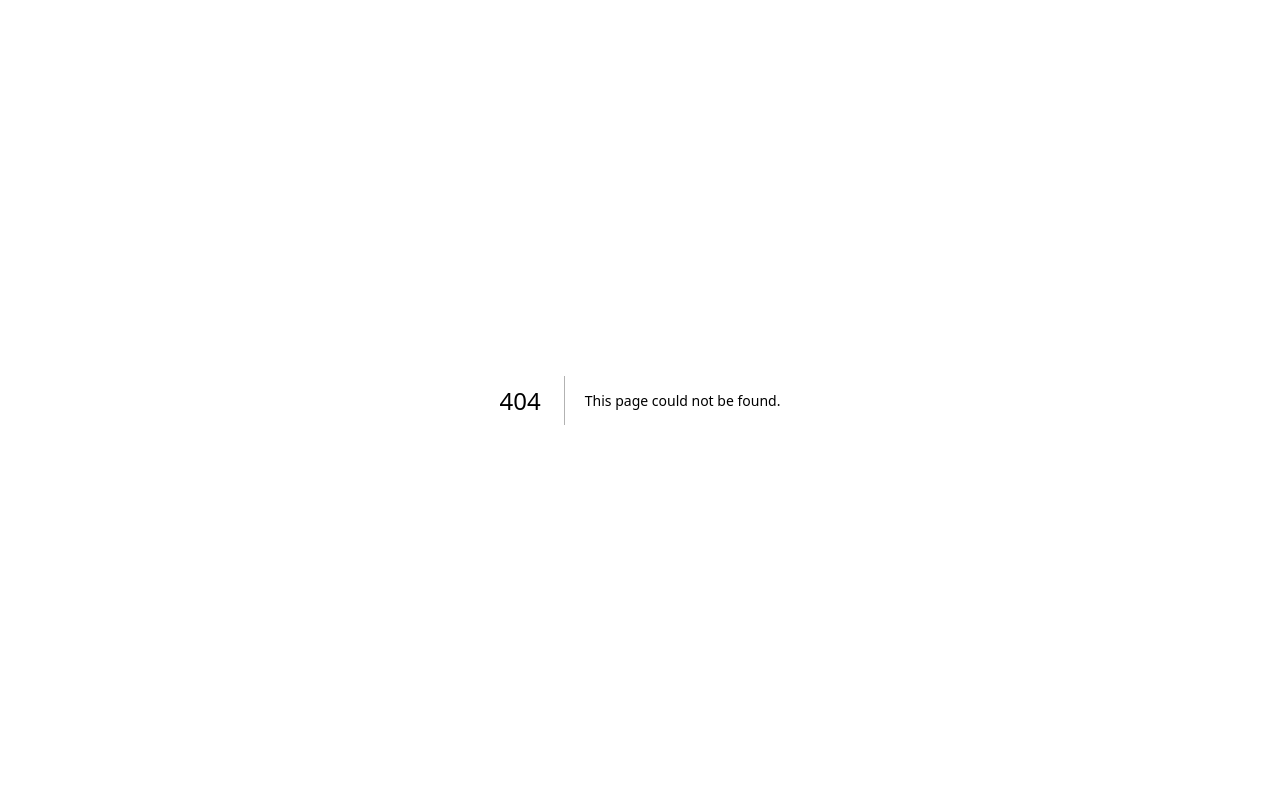
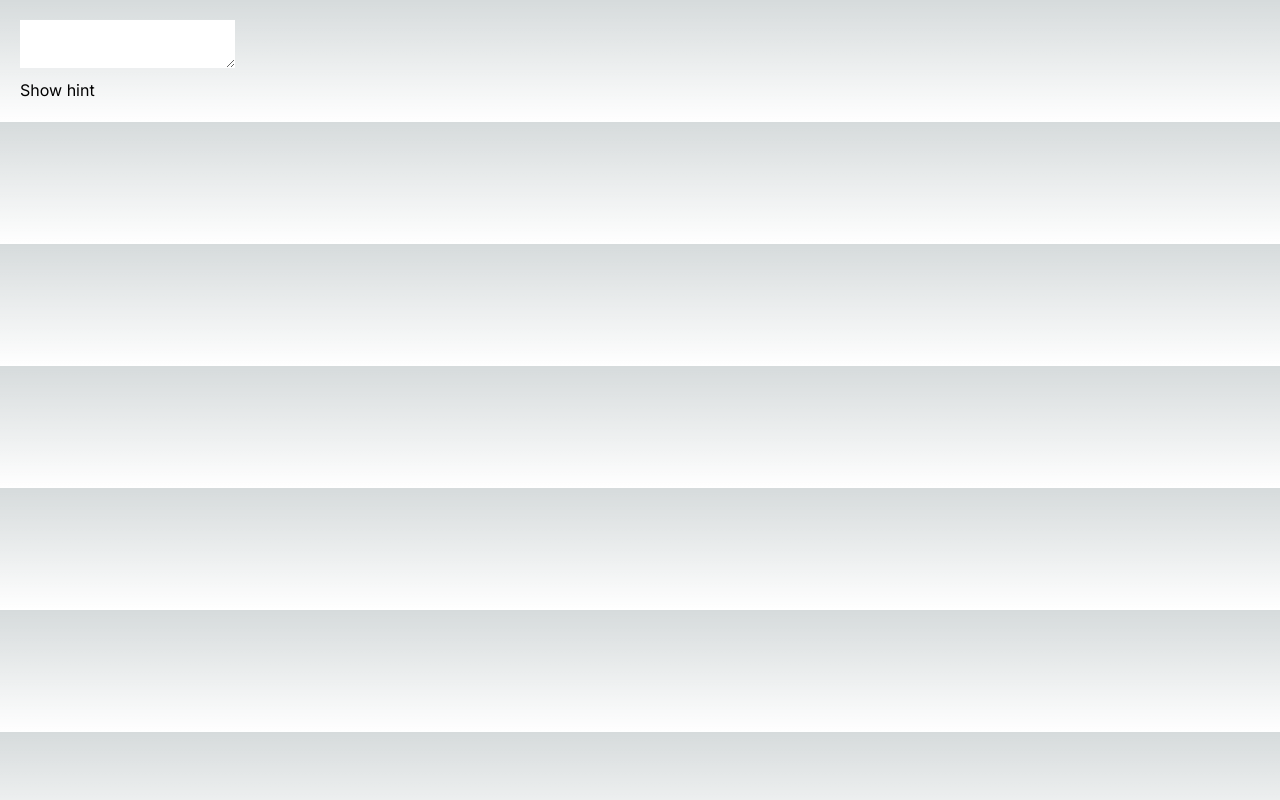
Before and after one commit to chut89/demo-set-intersection-client, a Next.js app: page /input-text-with-hint in a window 1280 px wide. Before the commit this address had no page. Built offline with nearby package versions, Linux system fonts and the light colour scheme.

Commit message:
apply input as route group, add input-text-with-hint example

```diff
--- a/src/app/input/food.tsx
+++ b/src/app/(input)/filterable-list/page.tsx
@@ -1,10 +1,10 @@
 'use client';
 import { useState } from 'react';
-import './input.css';
+import '../input.css';
 import { foods, filterItems } from './data.js';
 
 
-export function FilterableList() {
+export default function FilterableList() {
   const [query, setQuery] = useState('');
 
   function handleChange(e) {
--- /dev/null
+++ b/src/app/(input)/input-text-with-hint/page.tsx
@@ -0,0 +1,27 @@
+'use client';
+import { useState } from 'react';
+import '../input.css';
+
+export default function InputTextWithHint() {
+  const [showHint, setShowHint] = useState(false);
+
+  return (
+    <div>
+      {showHint && <p><i>Hint: Your favorite city?</i></p>}
+      <Form />
+      <button onClick={() => {
+          setShowHint(!showHint);
+      }}>{showHint ? 'Hide hint' : 'Show hint'}</button>
+    </div>
+  );
+}
+
+function Form() {
+  const [text, setText] = useState('');
+  return (
+    <textarea
+      value={text}
+      onChange={e => setText(e.target.value)}
+    />
+  );
+}
--- a/src/app/input/input.css
+++ b/src/app/(input)/input.css
@@ -53,3 +53,5 @@ hr {
   border-color: #aaa;
   border-width: 1px;
 }
+
+textarea { display: block; margin: 10px 0; }
--- a/src/app/input/input.tsx
+++ b/src/app/(input)/sync-inputs/page.tsx
@@ -1,8 +1,8 @@
 'use client';
 import { useState } from 'react';
-import './input.css';
+import '../input.css';
 
-export function SyncedInputs() {
+export default function SyncedInputs() {
   const [text, setText] = useState('');
 
   function handleChange(e) {
--- a/src/app/input/page.tsx
+++ /dev/null
@@ -1,9 +0,0 @@
-'use client';
-import { useState } from 'react';
-import './input.css';
-import { foods, filterItems } from './data.js';
-import { FilterableList } from './food.tsx'
-
-export default function App() {
-    return FilterableList();
-}
--- a/src/app/page.tsx
+++ b/src/app/page.tsx
@@ -12,7 +12,13 @@ export default function Page() {
           <Link href="/clock">Clock example</Link>
         </li>
         <li>
-          <Link href="/input">Food example</Link>
+          <Link href="/sync-inputs">Sync Inputs example</Link>
+        </li>
+        <li>
+          <Link href="/filterable-list">Filterable list example</Link>
+        </li>
+        <li>
+          <Link href="/input-text-with-hint">Input text with hint example</Link>
         </li>
       </ul>
     </nav>
```
Also changed, not shown: src/app/(input)/filterable-list/data.js (renamed from src/app/input/data.js).
